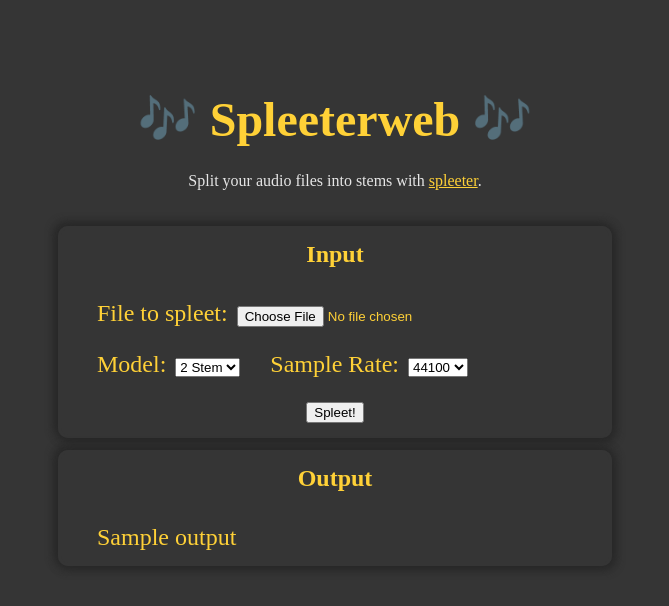
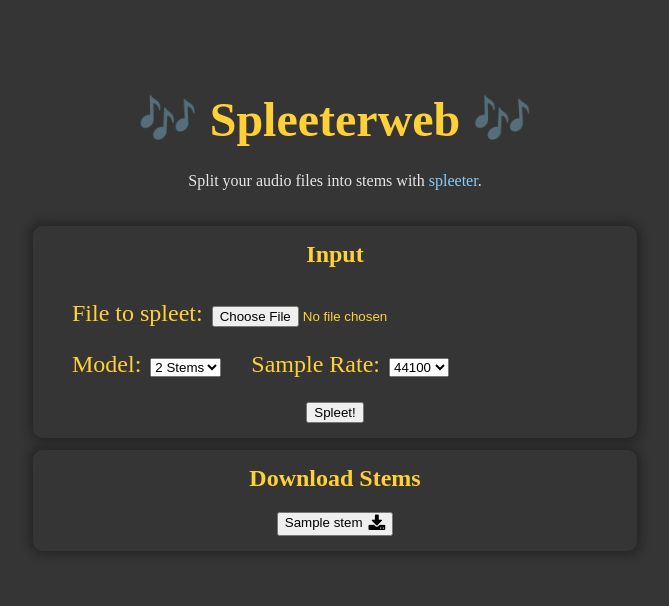
Before and after one commit to rhroberts/spleeterweb, a Flask app: template spleeterweb/templates/index.html in a window 1280 px wide. Shown: the top 606 px of the page, without its empty margins (305-974 px from the left). Run offline with Flask 2, Linux system fonts and the light colour scheme; the template is opened without the code that fills it: most values are stand-ins (such as "Sample title", 1, 10 or a date in 2020); parts of the project's set-up code (start-up, migrations or seed data) failed here and were passed over.

Commit message:
get stem downloads working

```diff
--- a/spleeterweb/app.py
+++ b/spleeterweb/app.py
@@ -1,7 +1,7 @@
 import os
 import tempfile
 from scipy.io import wavfile
-from flask import Flask, send_file, request, render_template
+from flask import Flask, send_from_directory, request, render_template
 from werkzeug.utils import secure_filename
 
 from spleeterweb import spleeter
@@ -25,26 +25,33 @@
 
     @app.route("/", methods=["GET", "POST"])
     def application_root():
-        result = None
         if request.method == "POST":
-            print(request.form)
+            model = request.form["model"]
+            sample_rate = int(request.form["sample_rate"])
+            output_paths = {"vocals": 10, "piano": 12}
             if "input_file" in request.files:
-                input_file = request.files["input_file"]
-                prediction = spleeter.split(input_file, "2stems")
-                with tempfile.TemporaryDirectory() as output_dir:
-                    output_files = {}
-                    print(output_dir)
-                    for stem in prediction:
-                        output_files[stem] = tempfile.NamedTemporaryFile(
-                            dir=output_dir
-                        )
-                        wavfile.write(
-                            output_files[stem].name, 44100, output_files[stem]
-                        )
+                buffer = request.files["input_file"]
+                with tempfile.NamedTemporaryFile(dir=app.config["INPUT_DIR"]) as f:
+                    buffer.save(f)
+                    prediction = spleeter.split(f, sample_rate, model)
+                output_paths = {}
+                for stem in prediction:
+                    with tempfile.NamedTemporaryFile(
+                        dir=app.config["OUTPUT_DIR"], delete=False
+                    ) as f:
+                        wavfile.write(f.name, sample_rate, prediction[stem])
+                        output_paths[stem] = os.path.basename(f.name)
             else:
                 print("no `input_file` id found")
-            return render_template("index.html", output=prediction.keys())
+            return render_template("index.html", output=output_paths)
         else:
             return render_template("index.html")
 
+    @app.route("/output/<stemfile>", methods=["GET", "POST"])
+    def output(stemfile):
+        return send_from_directory(
+            app.config["OUTPUT_DIR"], stemfile, as_attachment=False,
+            mimetype="audio/wav"
+        )
+
     return app
--- a/spleeterweb/config.py
+++ b/spleeterweb/config.py
@@ -1 +1,5 @@
+import os
+
 ALLOWED_EXTENSIONS = ["wav", "flac", "mp3"]
+INPUT_DIR = "/data/spleeterweb/input"
+OUTPUT_DIR = "/data/spleeterweb/output"
--- a/spleeterweb/static/index.css
+++ b/spleeterweb/static/index.css
@@ -28,23 +28,35 @@
 button {
   margin: auto;
   display: flex;
+  cursor: pointer;
+}
+
+button.stem {
+  margin-bottom: 12px;
 }
 
 input, select {
   margin-left: 3px;
   margin-right: 24px;
+  cursor: pointer;
 }
 
 a {
-  color: #ffd137;
+  color: lightskyblue;
+  text-decoration: none;
+}
+
+i.fa-download {
+  margin-left: 6px;
+  font-size: large;
 }
 
 .card {
   font-size: x-large;
   padding: 24px;
   padding-bottom: 0px;
-  max-width: 500px;
-  min-width: 500px;
+  max-width: 550px;
+  min-width: 550px;
   margin: auto;
   margin-bottom: 12px;
   border-style: solid;
--- a/spleeterweb/templates/index.html
+++ b/spleeterweb/templates/index.html
@@ -4,6 +4,7 @@
     <meta charset="UTF-8">
     <link rel="icon" href="{{ url_for('static', filename='favicon.ico') }}">
     <link rel="stylesheet" href="{{ url_for('static', filename='index.css') }}">
+    <link rel="stylesheet" href="https://cdnjs.cloudflare.com/ajax/libs/font-awesome/4.7.0/css/font-awesome.min.css">
     <title>Spleeterweb</title>
   </head>
   <body>
@@ -21,9 +22,9 @@
         <div>
           <label for="model">Model: </label>
           <select name="model" id="model">
-            <option value="2stem">2 Stem</option>
-            <option value="4stem">4 Stem</option>
-            <option value="5stem">5 Stem</option>
+            <option value="2stems">2 Stems</option>
+            <option value="4stems">4 Stems</option>
+            <option value="5stems">5 Stems</option>
           </select>
           <label for="sample_rate">Sample Rate: </label>
           <select name="sample_rate" id="sample_rate">
@@ -32,16 +33,18 @@
           </select>
         </div>
         <div>
-          <button>Spleet!</button>
+          <button type="submit">Spleet!</button>
         </div>
       </form>
     </div>
     {% if output %}
-    <div class=card>
-      <h2>Output</h2>
-      <div>
-          {{output}}
-      </div>
+    <div class="card">
+      <h2>Download Stems</h2>
+      {% for stem in output %}
+      <form method="POST" action="{{ url_for('output', stemfile=output[stem]) }}">
+        <button type="submit" class="stem">{{ stem }}<i class="fa fa-download"></i></button>
+      </form>
+      {% endfor %}
     </div>
     {% endif %}
   </body>
```
Also changed, not shown: spleeterweb/spleeter.py (+3 -6 lines).
